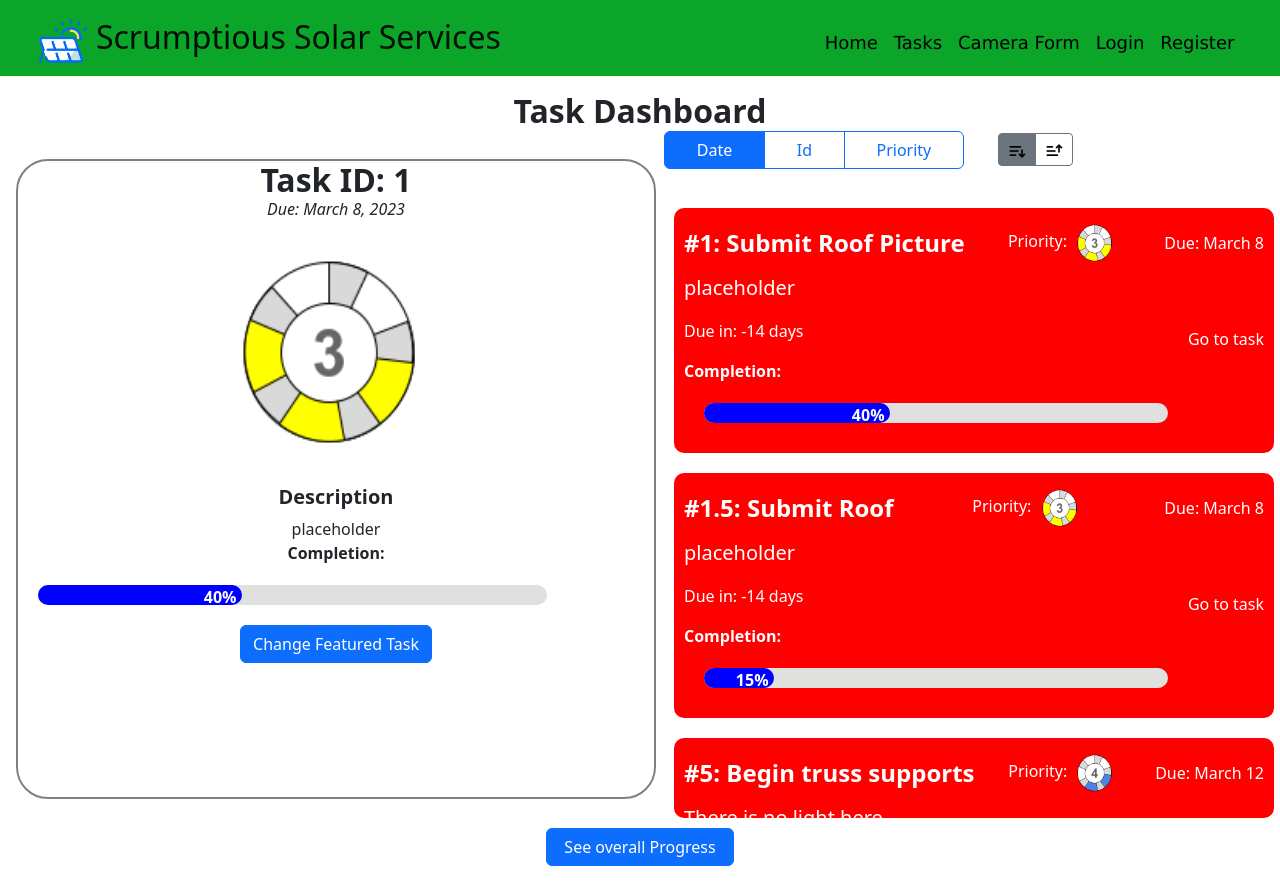
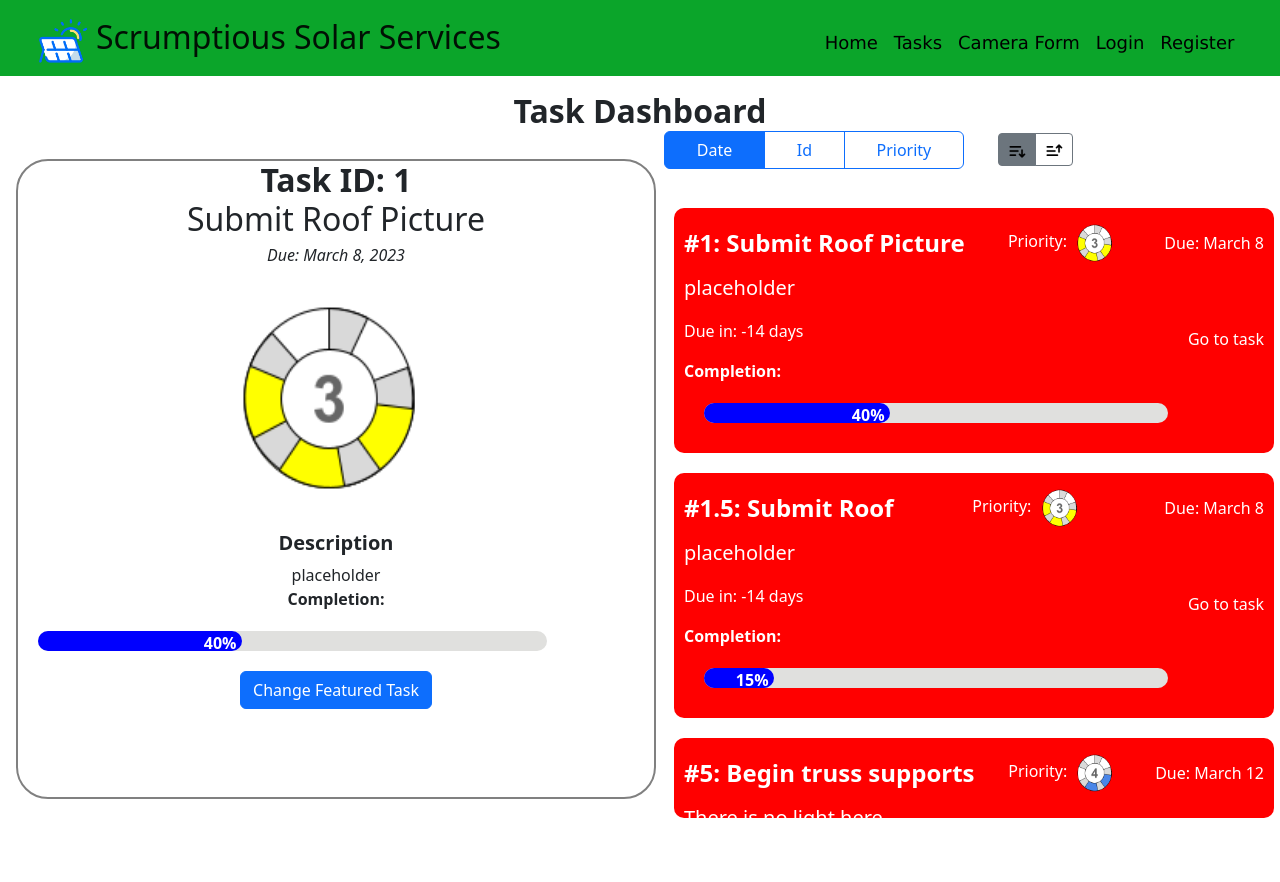
Before and after one commit to joshbernsteint/team11-scrumptious_7, a React (Create React App) app: page / in a window 1280 px wide. After the commit the page ends 844 px from the top, so only its background shows below. Built offline with nearby package versions, Linux system fonts and the light colour scheme.

Commit message:
Sprint 2 demo version

```diff
--- a/src/components/TaskDashboard.js
+++ b/src/components/TaskDashboard.js
@@ -39,6 +39,7 @@ function FocusedTask(props) {
     return (
         <div style={{ width: '40rem', border: "0.15rem solid gray", height: '40rem', borderRadius: '5%', top: "0", left: "0", bottom: "auto"}}>
            <h1>Task ID: {selectedTask.id}</h1>
+           <h2>{selectedTask.title}</h2>
            <h6><i>Due: {selectedTask.due}</i></h6>
            <h5>
             {prioritiesB[selectedTask.priority-1]}
@@ -153,7 +154,7 @@ export function TaskDashboard(tasks) {
                         {notBar}
                     </Stack>
                 </Stack>
-            <Button href="/progress" variant='primary' style={{width: "15%", alignContent: "center"}}>See overall Progress</Button>
+            {/* <Button href="/progress" variant='primary' style={{width: "15%", alignContent: "center"}}>See overall Progress</Button> */}
             </Card.Body>
             </Card>
 
```
